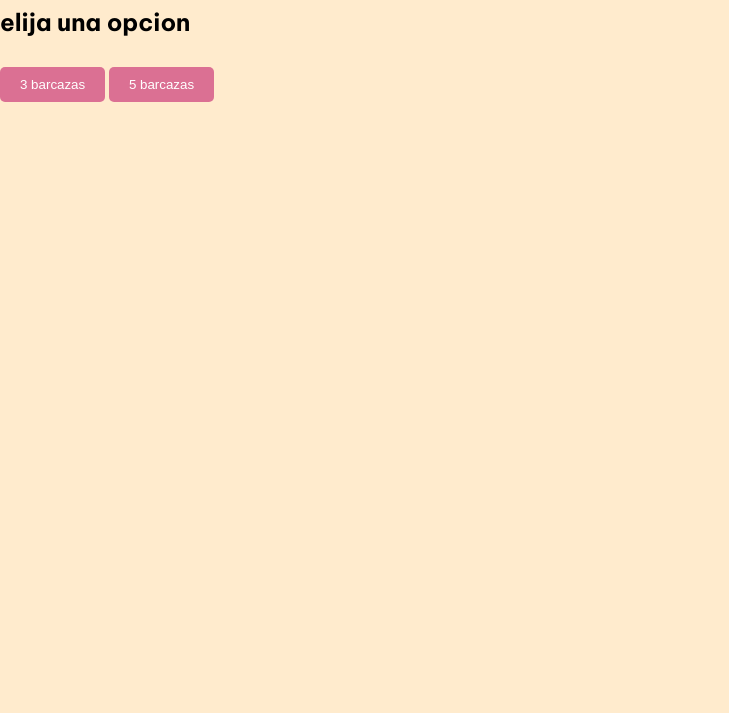
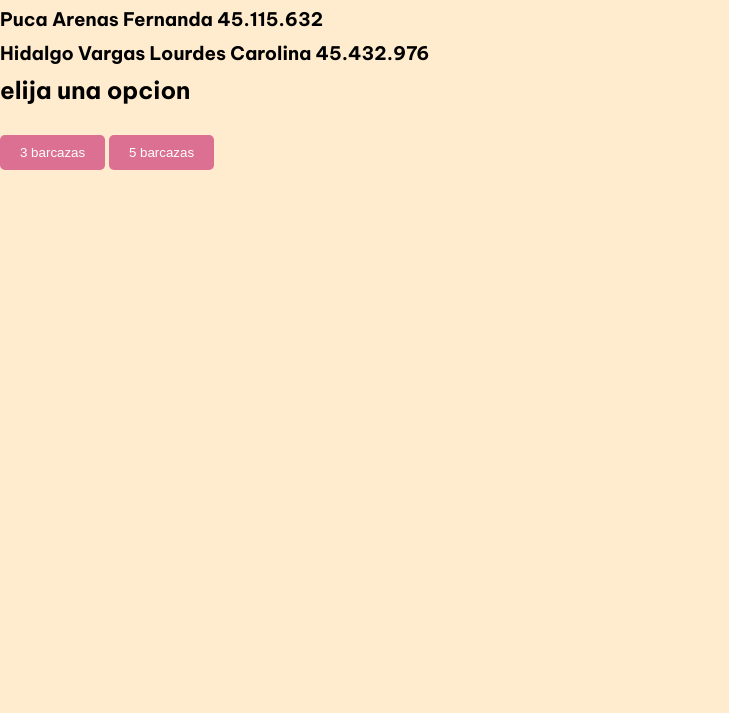
Before and after one commit to rbbrotons/numerico, a plain HTML site: page index.html in a window 1280 px wide. Shown: the part 87-800 px from the top of the page, without its empty margins (0-729 px from the left). Drawn offline with Linux system fonts and the light colour scheme.

Commit message:
agregue nombres de integrantes

```diff
--- a/index.html
+++ b/index.html
@@ -13,6 +13,8 @@
 <body>
     <h1>SEGUNDO PARCIAL ANALISIS NUMERICO</h1>
     <h3>Rocio Belen Brotons Fuentes 44.564.691</h3>
+    <h3>Puca Arenas Fernanda 45.115.632 </h3>
+    <h3>Hidalgo Vargas Lourdes Carolina 45.432.976</h3>
 
 
     <h2>elija una opcion</h2>
```
